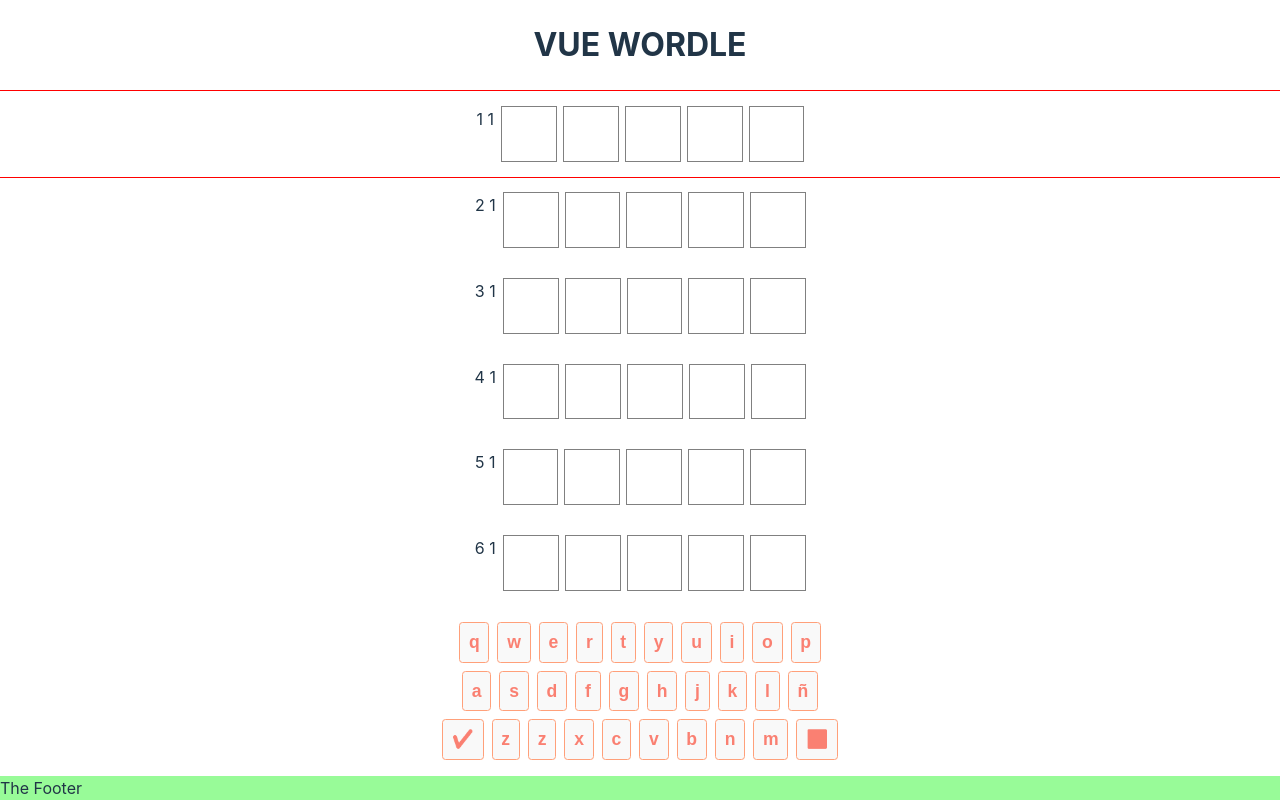
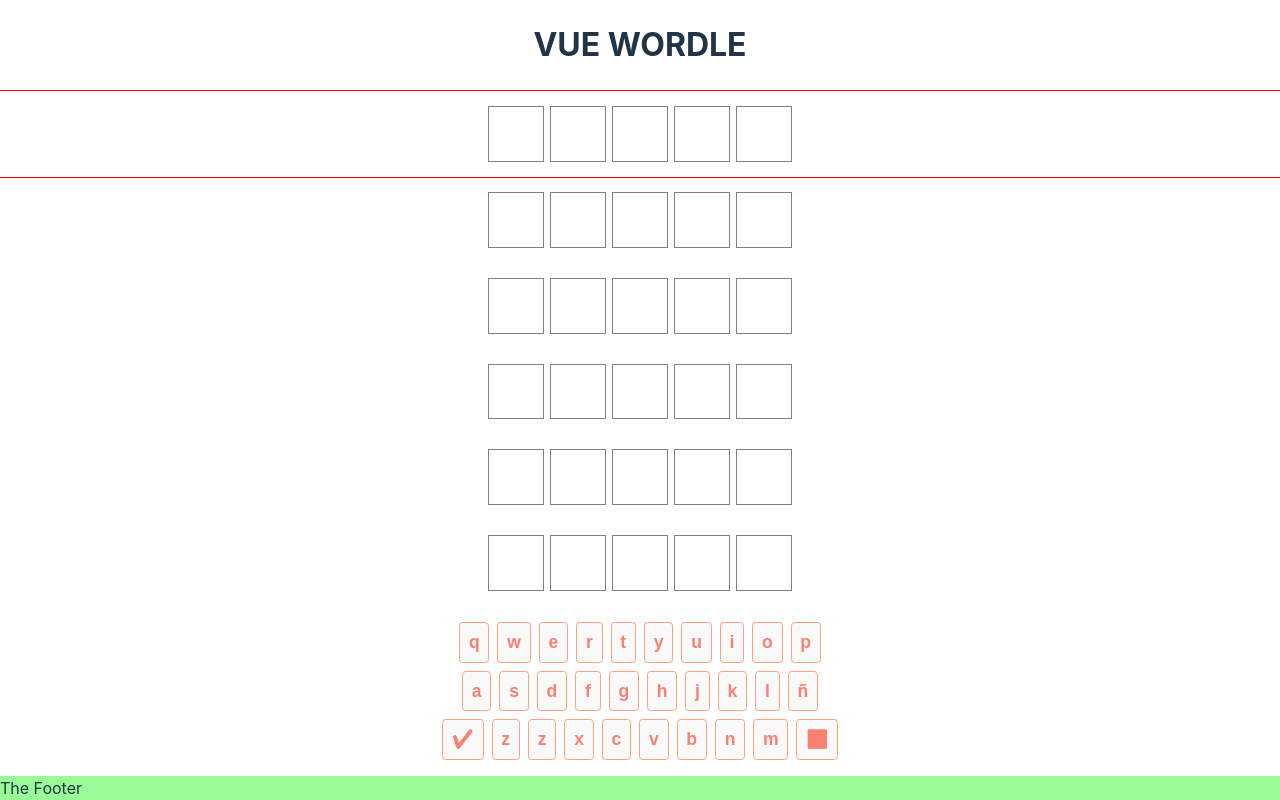
Before and after one commit to turuto/wordle-clon, a Vue app in the folder vue/: page / in a window 1280 px wide. Built offline with nearby package versions, Linux system fonts and the light colour scheme.

Commit message:
adds basic submit

```diff
--- a/vue/src/components/grid/TheGrid.vue
+++ b/vue/src/components/grid/TheGrid.vue
@@ -4,7 +4,6 @@
              :key="n"
              class="grid__row"
              :class="{ 'grid__row--active': n == activeRow }">
-			 {{ n }} {{ activeRow }}
             <cell v-for="i in GAME_CONFIG.NUM_LETTERS"
 			 	  :key="i"
 				  :letter="getLetter(n,i)"
@@ -21,12 +20,11 @@ import { GAME_CONFIG } from '../../config/constants.ts'
 import Cell  from './components/Cell.vue';
 
 const gameStore = useGameStore();
-const activeRow = gameStore.currentRound;
+const activeRow =computed( () => gameStore.currentRound);
 const splittedAttempt = computed( () => gameStore.currentAttempt.split(''));
 
 const getLetter = (row:number, index:number):string => {
-
-	if (row === activeRow) {
+	if (row === activeRow.value) {
 		return splittedAttempt.value[index - 1];
 	}
 	return '';
```
